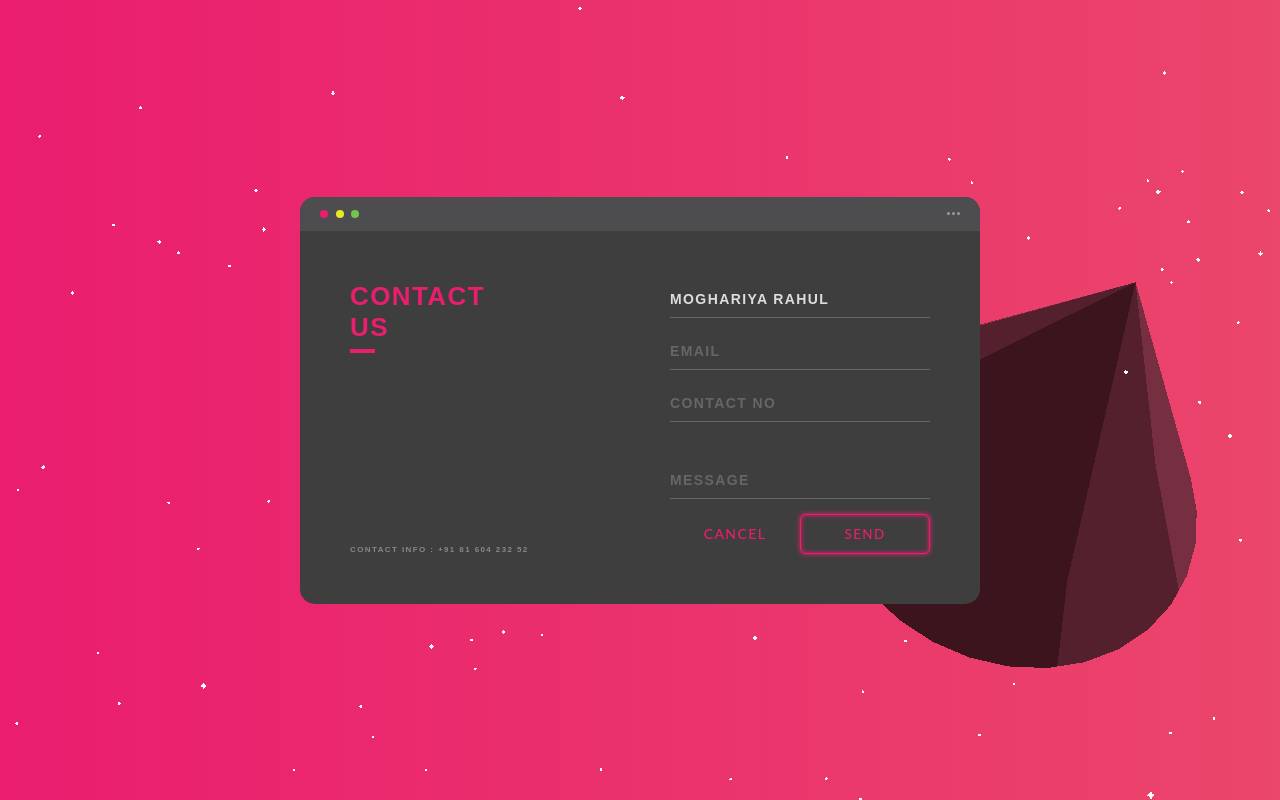
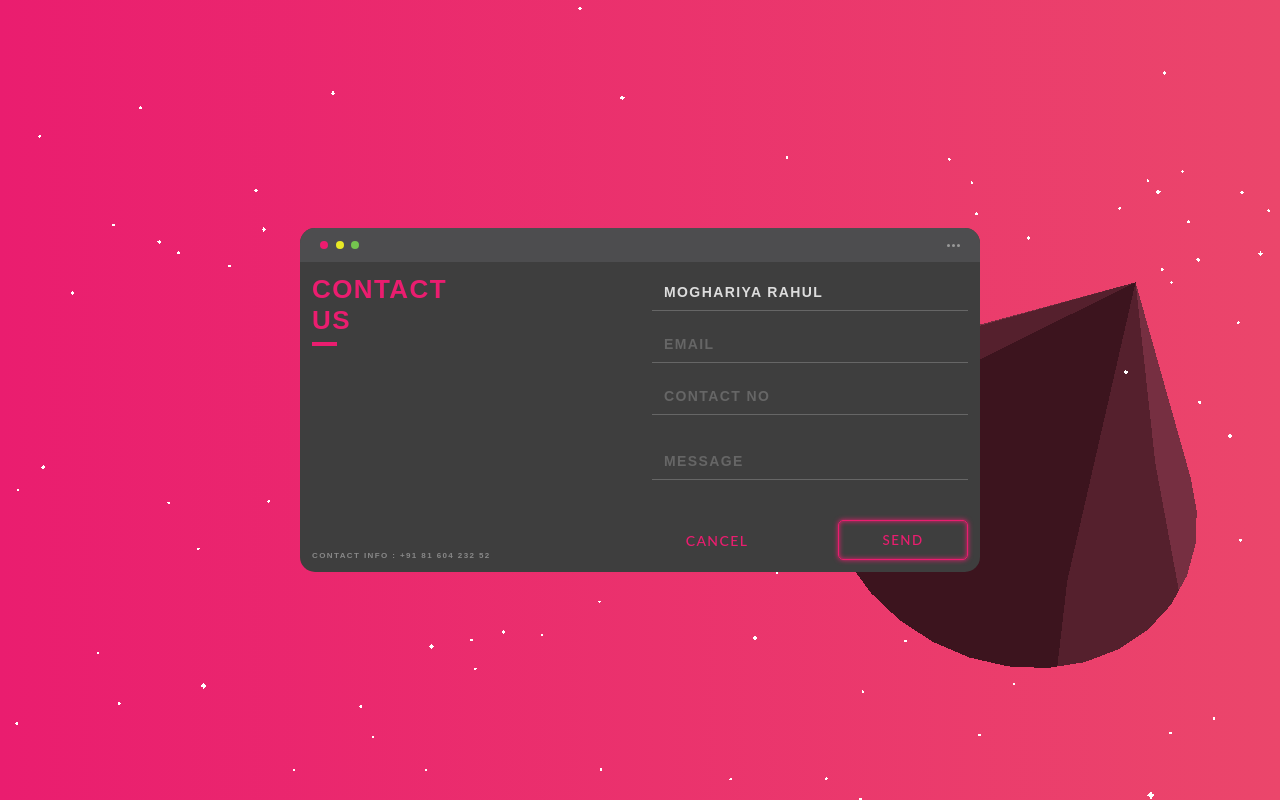
Before and after one commit to rmoghariya7/new-types-work-hackathon, a website built with Vite: page joinPottery.html in a window 1280 px wide. Built offline with nearby package versions, Linux system fonts and the light colour scheme; animation ran at ten frames a second.

Commit message:
fix: update homepage layout

```diff
--- a/style.css
+++ b/style.css
@@ -22,7 +22,7 @@ html {
   display: flex;
   height: var(--viewport-height);
   position: relative;
-  font-family: 'Cabin', sans-serif;
+  font-family: "Cabin", sans-serif;
   color: #ffeded;
   text-transform: uppercase;
   font-size: 28px;
@@ -45,6 +45,10 @@ html {
   align-self: flex-start;
   display: flex;
   gap: 20px;
+
+  @media screen and (max-width: 320px) {
+    flex-direction: column;
+  }
 }
 
 section:nth-child(odd) {
@@ -72,7 +76,7 @@ li.neon-text {
   width: 130px;
   height: 40px;
   padding: 10px 25px;
-  font-family: 'Lato', sans-serif;
+  font-family: "Lato", sans-serif;
   font-weight: 500;
   background: transparent;
   cursor: pointer;
@@ -100,7 +104,7 @@ li.neon-text {
 }
 .neon-btn:after {
   position: absolute;
-  content: '';
+  content: "";
   width: 100%;
   height: 0;
   bottom: 0;
@@ -151,9 +155,8 @@ li.neon-text {
 }
 
 .description {
-  margin-top: 20px;
+  margin-top: 120px;
   padding: 10px;
-  background-color: #3e3e3e7a;
   border-radius: 5px;
   display: none; /* Initially hidden */
   transition: opacity 0.3s ease; /* Smooth transition */
@@ -191,7 +194,7 @@ li.neon-text {
 }
 
 .screen:after {
-  content: '';
+  content: "";
   display: block;
   position: absolute;
   top: 0;
@@ -254,7 +257,7 @@ li.neon-text {
 }
 
 .screen-body-item {
-  padding: 50px;
+  padding: 12px;
   max-width: 500px;
 }
 
@@ -272,7 +275,7 @@ li.neon-text {
 }
 
 .app-title:after {
-  content: '';
+  content: "";
   display: block;
   position: absolute;
   left: 0;
@@ -293,7 +296,8 @@ li.neon-text {
 }
 
 .app-form-group.message {
-  margin-top: 40px;
+  margin-bottom: 40px;
+  margin-top: 28px;
 }
 
 .app-form-group.buttons {
@@ -304,6 +308,7 @@ li.neon-text {
 .app-form-control {
   width: 100%;
   padding: 10px 0;
+  padding-left: 12px;
   background: none;
   border: none;
   border-bottom: 1px solid #666;
@@ -341,7 +346,7 @@ li.neon-text {
   align-items: center;
   margin-top: 20px;
   color: #ffa4bd;
-  font-family: 'Roboto Condensed', sans-serif;
+  font-family: "Roboto Condensed", sans-serif;
   font-size: 16px;
   font-weight: normal;
 }
```
